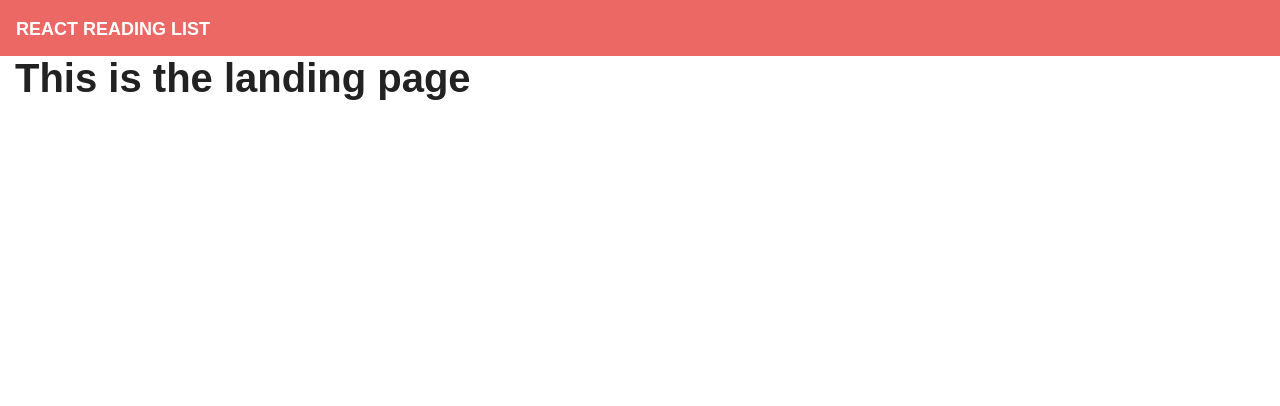
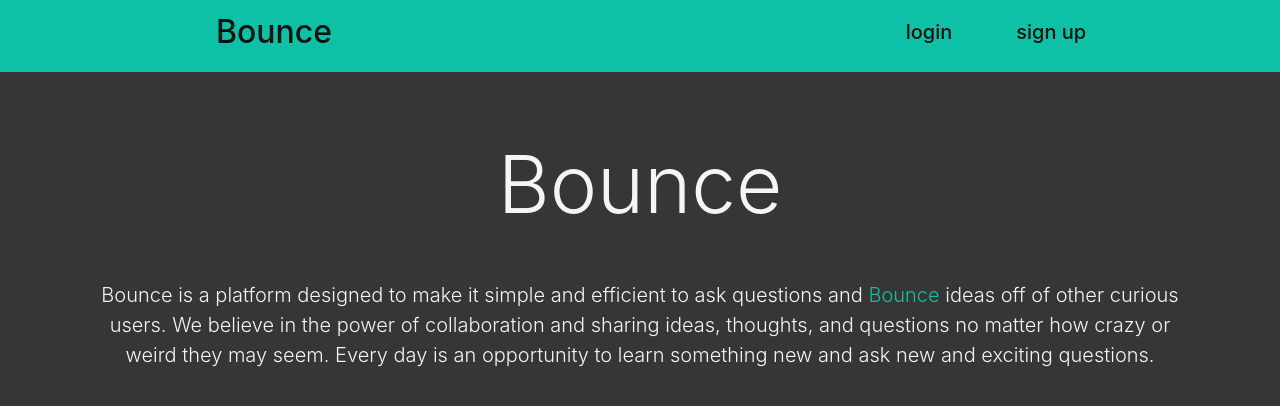
Before and after one commit to AtifAShaikh/Question-Answer-Website, a React (Create React App) app in the folder client/: page / in a window 1280 px wide. Shown: the top 406 px of the page. Built offline with nearby package versions, Linux system fonts and the light colour scheme; a web font is replaced by a local one.

Commit message:
basic landing page

```diff
--- a/client/public/index.html
+++ b/client/public/index.html
@@ -7,7 +7,7 @@
   <meta name="theme-color" content="#000000">
   <link rel="manifest" href="%PUBLIC_URL%/manifest.json">
   <link rel="shortcut icon" href="%PUBLIC_URL%/favicon.ico">
-  <link rel="stylesheet" href="https://cdnjs.cloudflare.com/ajax/libs/bootswatch/4.0.0/journal/bootstrap.min.css" />
+  <link rel="stylesheet" href="https://stackpath.bootstrapcdn.com/bootstrap/4.3.1/css/bootstrap.min.css" integrity="sha384-ggOyR0iXCbMQv3Xipma34MD+dH/1fQ784/j6cY/iJTQUOhcWr7x9JvoRxT2MZw1T" crossorigin="anonymous">
   <title>React Reading List</title>
 </head>
 
--- a/client/src/App.js
+++ b/client/src/App.js
@@ -6,11 +6,10 @@ import NoMatch from "./pages/NoMatch";
 import Nav from "./components/Nav";
 import Landing from "./pages/Landing";
 
+
 function App() {
   return (
     <Router>
-      <div>
-        <Nav />
         <Switch>
           <Route exact path={["/"]}>
             <Landing/>
@@ -22,7 +21,6 @@ function App() {
             <NoMatch />
           </Route>
         </Switch>
-      </div>
     </Router>
   );
 }
--- a/client/src/pages/Landing.js
+++ /dev/null
@@ -1,19 +0,0 @@
-import React, { useState, useEffect } from "react";
-import DeleteBtn from "../components/DeleteBtn";
-import Jumbotron from "../components/Jumbotron";
-import API from "../utils/API";
-import { Link } from "react-router-dom";
-import { Col, Row, Container } from "../components/Grid";
-import { List, ListItem } from "../components/List";
-import { Input, TextArea, FormBtn } from "../components/Form";
-
-function Landing() {
-    return (
-      <Container fluid>
-        <h1>This is the landing page</h1>
-      </Container>
-    );
-  }
-
-
-export default Landing;
--- /dev/null
+++ b/client/src/pages/Landing/LandingComponents/LandingJumbo/index.js
@@ -0,0 +1,19 @@
+import React from "react";
+import "./style.css";
+
+function LandingJumbo() {
+  return (
+    <div className="jumbotron jumbotron-fluid">
+  <div className="container d-flex justify-content-center align-item-center flex-column">
+    <h1 className="display-4 text-center mb-5 title">Bounce</h1>
+    <p className="lead text-center">
+        Bounce is a platform designed to make it simple and efficient to ask questions and <span className="bounce">Bounce</span> ideas off of other curious users.
+        We believe in the power of collaboration and sharing ideas, thoughts, and questions no matter how crazy or weird they may seem.
+        Every day is an opportunity to learn something new and ask new and exciting questions.
+    </p>
+  </div>
+</div>
+  );
+}
+
+export default LandingJumbo;
--- /dev/null
+++ b/client/src/pages/Landing/LandingComponents/LandingJumbo/style.css
@@ -0,0 +1,12 @@
+.jumbotron{
+    background-color: #363636;
+
+}
+
+.title{
+    font-size: 80px;
+}
+
+.bounce {
+    color: #0ec0a6;
+}
--- /dev/null
+++ b/client/src/pages/Landing/LandingComponents/LandingNav/index.js
@@ -0,0 +1,25 @@
+import React from "react";
+import "./style.css";
+
+function LandingNav() {
+  return (
+    <nav className="navbar navbar-expand-lg navbar-light landingNav">
+  <a className="navbar-brand" href="#"><h2>Bounce</h2></a>
+  <button className="navbar-toggler" type="button" data-toggle="collapse" data-target="#navbarNav" aria-controls="navbarNav" aria-expanded="false" aria-label="Toggle navigation">
+    <span className="navbar-toggler-icon"></span>
+  </button>
+  <div className="collapse navbar-collapse " id="navbarNav">
+    <ul className="navbar-nav links">
+      <li className="nav-item active">
+        <a className="nav-link" href="#"><h5>login</h5></a>
+      </li>
+      <li className="nav-item active signup">
+        <a className="nav-link" href="#"><h5>sign up</h5></a>
+      </li>
+    </ul>
+  </div>
+</nav>
+  );
+}
+
+export default LandingNav;
--- /dev/null
+++ b/client/src/pages/Landing/LandingComponents/LandingNav/style.css
@@ -0,0 +1,28 @@
+.links{
+    margin-left: 60%;
+
+}
+
+.signup{
+}
+
+.nav-link{
+    padding-left: 30px;
+}
+
+/* .navbar-expand-lg .navbar-nav .nav-link {
+    padding-right: 3rem;
+    padding-left: .5rem;
+} */
+
+.signup{
+    padding-left: 3rem;
+}
+
+.navbar-brand{
+    margin-left: 200px;
+}
+
+.landingNav{
+    background-color: #0ec0a6;
+}
--- /dev/null
+++ b/client/src/pages/Landing/index.js
@@ -0,0 +1,19 @@
+import React, { useState, useEffect } from "react";
+import LandingNav from "./LandingComponents/LandingNav";
+import LandingJumbo from './LandingComponents/LandingJumbo';
+import './style.css';
+
+
+function Landing() {
+    return (
+      <div className="mainBody">
+        <LandingNav></LandingNav>
+        <div className="container">
+          <LandingJumbo></LandingJumbo>
+        </div>
+      </div>
+    );
+  }
+
+
+export default Landing;
--- /dev/null
+++ b/client/src/pages/Landing/style.css
@@ -0,0 +1,11 @@
+.mainBody{
+    background-color: #363636;
+}
+
+body{
+    background-color: #363636;
+}
+
+.container{
+    color: whitesmoke;
+}
```
